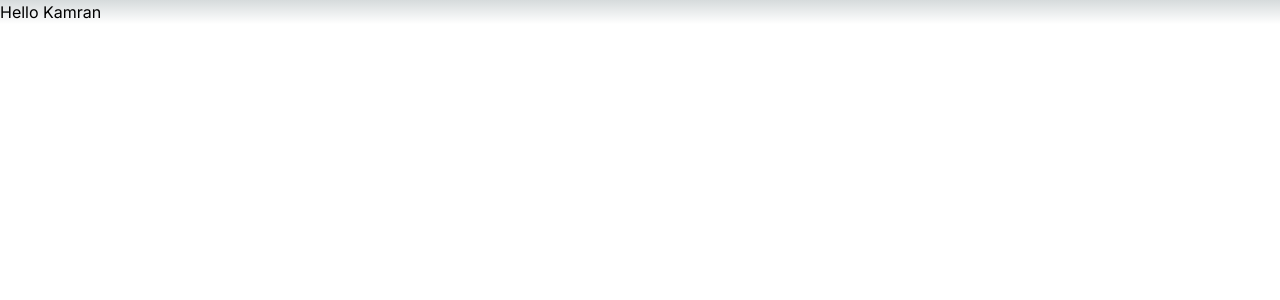
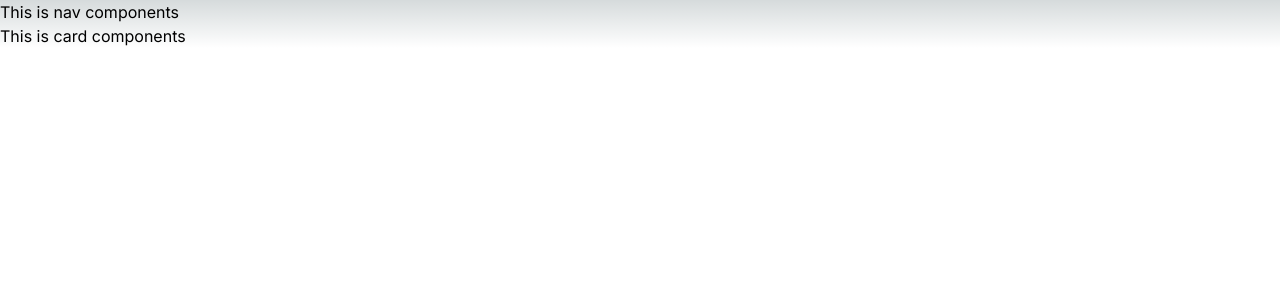
Before and after one commit to StarDEE-From0toHero/KamranWebsiteProject, a Next.js app: page / in a window 1280 px wide. Shown: the top 300 px of the page. Built offline with nearby package versions, Linux system fonts and the light colour scheme.

Commit message:
First
Commit

```diff
--- /dev/null
+++ b/src/app/components/Card/page.tsx
@@ -0,0 +1,7 @@
+export default function Card(){
+    return(
+        <div>
+            This is card components
+        </div>
+    )
+}
--- /dev/null
+++ b/src/app/components/Navbar/page.tsx
@@ -0,0 +1,7 @@
+export default function Navbar(){
+    return(
+        <div>
+            This is nav components
+        </div>
+    )
+}
--- a/src/app/page.tsx
+++ b/src/app/page.tsx
@@ -1,3 +1,11 @@
+import Navbar from "./components/Navbar/page"
+import Card from "./components/Card/page"
+
 export default function Home() {
-  return <main>Hello Kamran</main>;
+  return (
+    <main>
+      <Navbar />
+      <Card />
+    </main>
+  )
 }
```
